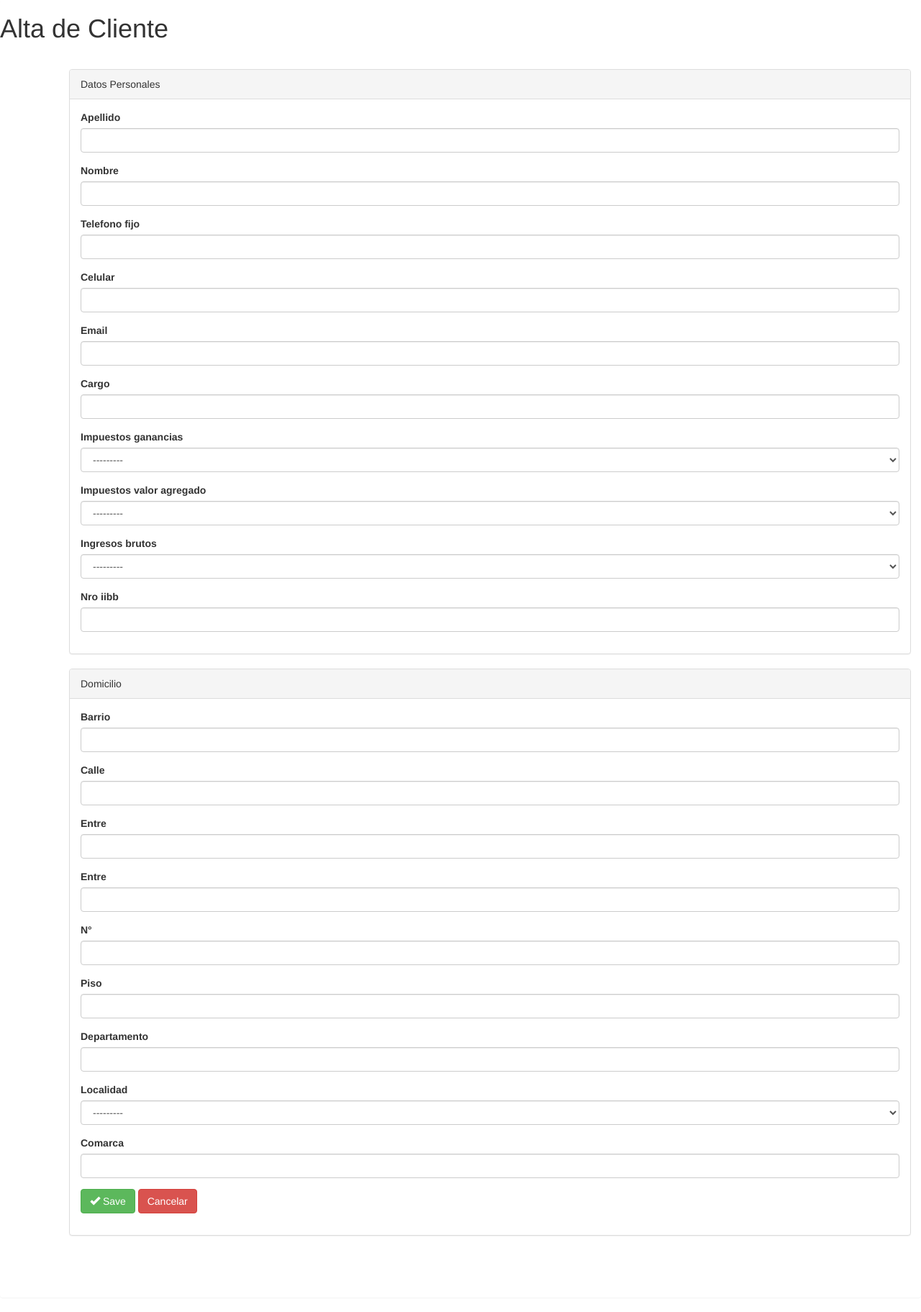
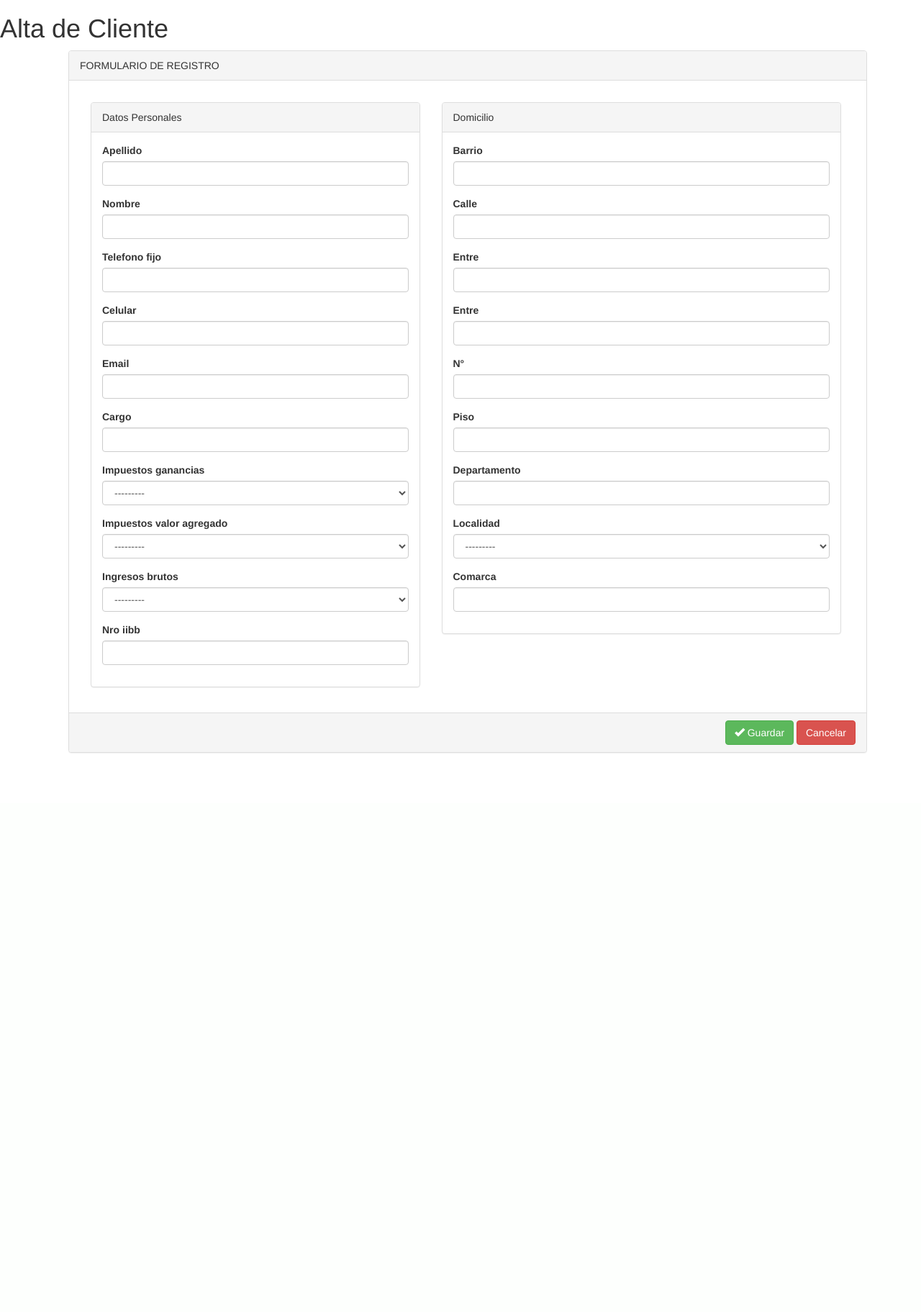
Before and after one commit to feddeMurua/mara_imp, a Django app: page /alta_clientes/ in a window 1280 px wide. Shown: the part 52-1875 px from the top of the page at 72% size. After the commit the page ends 1098 px from the top, so only its background shows below. Run offline with Django 3.2, Linux system fonts and the light colour scheme; data comes from the database, SQL or seed files in the repository; both versions use the stored data as it was after the commit; some libraries are stand-ins or nearby versions.

Commit message:
form alta-cliente

```diff
--- /dev/null
+++ b/estaticos/css/estilos_forms.css
@@ -0,0 +1,7 @@
+div.container-form {
+
+      padding-top: 70px;
+      padding-right: 20px;
+      padding-bottom: 50px;
+      padding-left: 40px;
+  }
--- a/modulo_I/models.py
+++ b/modulo_I/models.py
@@ -91,6 +91,8 @@ class Domicilio(models.Model):
     localidad = models.ForeignKey('Localidad', on_delete=models.CASCADE)
     comarca = models.CharField(max_length=50, blank=True, null=True)
 
+    def __str__(self):
+        return "%s - %s - %s" % (self.barrio, self.calle, self.nro)
 
 class Establecimiento_Generador(models.Model):
     razon_social = models.CharField(max_length=50)
--- a/modulo_I/templates/cliente/cliente_form.html
+++ b/modulo_I/templates/cliente/cliente_form.html
@@ -1,35 +1,16 @@
-{% extends "base/base.html" %}
-{% load staticfiles %}
-{% load staticfiles bootstrap3 %}
+{% extends "base/base_forms.html" %}
 {% load widget_tweaks %}
 
 {% block title %}Cliente{% endblock %}
 
 {% block header-title %}Alta de Cliente{% endblock %}
 
-
-{%block content%}
-
-<style>
-div.panel-big {
-
-    padding-top: 80px;
-    padding-right: 30px;
-    padding-bottom: 50px;
-    padding-left: 80px;
-}
-</style>
-
-<div class="panel panel-big">
-  <div class="panel-body">
-      <div class="container">
-        <div class="row">
-          <div class="col">
+{% block panel-izq %}
+<div class="col-md-5">
+  <!--columna donde ubica panel -->
   <div class="panel panel-default">
     <div class="panel-heading">Datos Personales</div>
     <div class="panel-body">
-                <form method="post">
-                  {% csrf_token %}
       {% for hidden in cliente_form.hidden_fields %}
         {{ hidden }}
       {% endfor %}
@@ -42,17 +23,16 @@ div.panel-big {
           {% endfor %}
         </div>
       {% endfor %}
-                </form>
     </div>
   </div>
 </div>
+{% endblock %}
 
-          <div class="col">
+{% block panel-der%}
+  <div class="col-md-6">
     <div class="panel panel-default">
       <div class="panel-heading">Domicilio</div>
         <div class="panel-body">
-                  <form method="post">
-                    {% csrf_token %}
           {% for hidden in domicilio_form.hidden_fields %}
             {{ hidden }}
           {% endfor %}
@@ -65,19 +45,11 @@ div.panel-big {
               {% endfor %}
             </div>
           {% endfor %}
-                    <div class="form-group">
-                      <button type="submit" class="btn btn-success">
-                        <span class="glyphicon glyphicon-ok"></span> Save
-                      </button>
-                      <a class="btn btn-danger btn-cancelar" href="{% url 'listado_clientes' %}">Cancelar</a>
-                    </div>
-                  </form>
       </div>
     </div>
   </div>
-        </div>
-      </div>
-    </div>
-</div>
+{% endblock %}
 
+{% block url-cancelar %}
+  {% url 'listado_clientes' %}
 {% endblock %}
--- a/modulo_I/views.py
+++ b/modulo_I/views.py
@@ -1,4 +1,4 @@
-from django.shortcuts import render
+from django.shortcuts import render, redirect
 from .models import *
 from .forms import *
 
--- /dev/null
+++ b/templates/base/base_forms.html
@@ -0,0 +1,40 @@
+{% extends "base/base.html" %}
+{% load staticfiles %}
+{% load staticfiles bootstrap3 %}
+
+{% block stylesheets %}
+  <link rel="stylesheet" type="text/css" href="{% static 'css/estilos_forms.css' %}"/>
+{% endblock %}
+
+
+{%block content%}
+
+<div class="container container-form">
+      <form method="post">
+          {% csrf_token %}
+          <div class="panel panel-default">
+            <div class="panel-heading">FORMULARIO DE REGISTRO</div>
+              <div class="panel-body">
+                  <div class="container"  style="padding-top:15px">
+                    <!--contenedor de los paneles qe se van agregando -->
+                    <div class="row">
+                      <!--class row para alinear paneles -->
+                      {% block panel-izq %}{% endblock %}
+                      {% block panel-der%} {% endblock %}
+                      <!--En este bloque se agrega mas paneles de ser neceario -->
+                      {% block more-paneles %}{% endblock %}
+                    </div>
+                  </div>
+                </div>
+                <div class="panel-footer text-right">
+                  <button type="submit" class="btn btn-success" >
+                    <span class="glyphicon glyphicon-ok"></span> Guardar
+                  </button>
+                  <a class="btn btn-danger btn-cancelar" href= "{% block url-cancelar %}{% endblock %}" >Cancelar</a>
+                </div>
+              </div>
+          </div>
+      </form>
+  </div>
+
+{% endblock %}
```
Also changed, not shown: db.sqlite3. Lines whose indentation alone changed are shown as unchanged.
